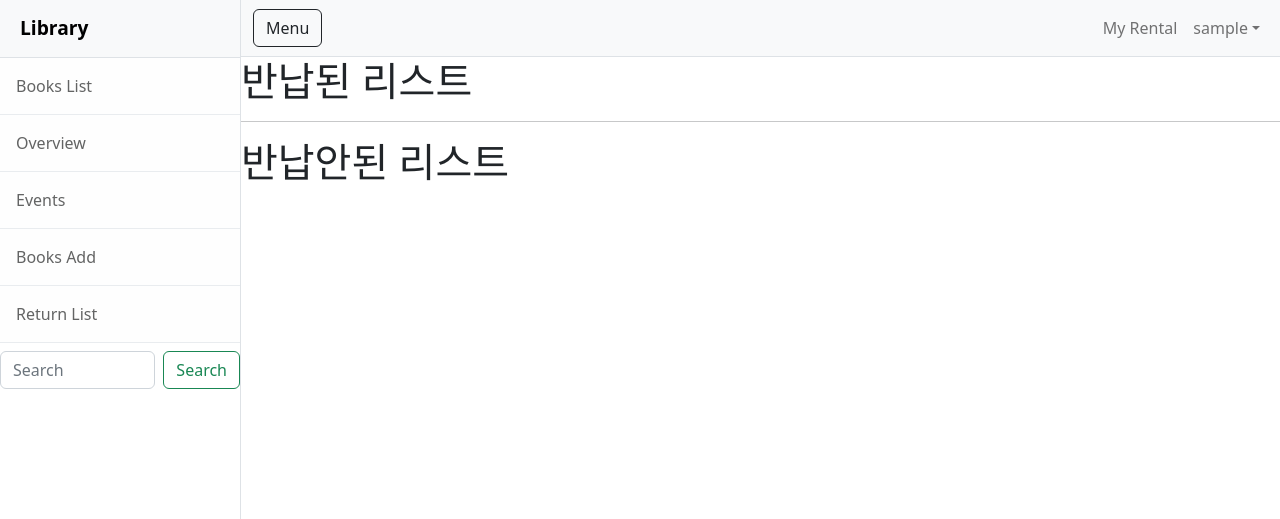
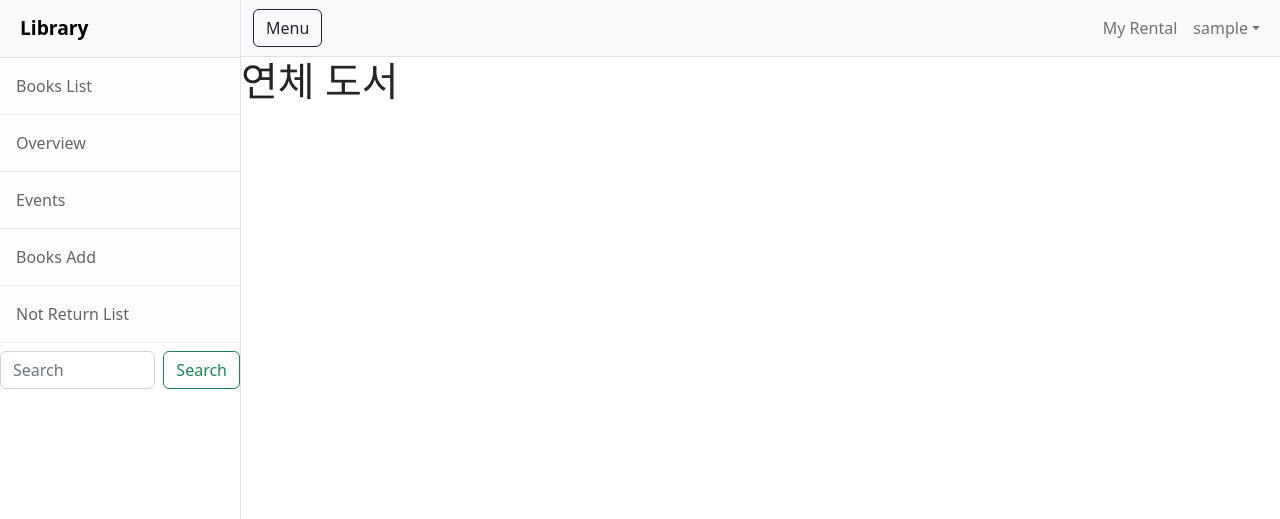
Before and after one commit to Lee816/techit_django_project_1, a Django app: page /books/return_books/ in a window 1280 px wide. Shown: the top 519 px of the page. Run offline with Django 4.2, Linux system fonts and the light colour scheme; the visitor is signed in with stand-in values (Sample User, id 1); data that the repository does not hold is empty; some libraries are stand-ins or nearby versions.

Commit message:
연체도서 출력

```diff
--- a/books/views.py
+++ b/books/views.py
@@ -77,9 +77,8 @@ def BookReturn(request, book_id):
 @login_required
 def BookReturnList(request):
     if request.user.is_superuser:
-        rental_books = Books_rental.objects.filter(book_return=True)
-        not_rental_books = Books_rental.objects.filter(book_return=False)
-        return render(request, 'books/return_list.html', {'rental_books':rental_books,'not_rental_books':not_rental_books})
+        not_rental_books = Books_rental.objects.filter(book_return=False, return_date__lt=timezone.localdate())
+        return render(request, 'books/not_return_list.html', {'not_rental_books':not_rental_books})
     else:
         return redirect('books:books_list')
 
--- a/templates/base.html
+++ b/templates/base.html
@@ -23,7 +23,7 @@
                 <a class="list-group-item list-group-item-action list-group-item-light p-3" href="#!">Events</a>
                 {% if request.user.is_superuser %}
                 <a class="list-group-item list-group-item-action list-group-item-light p-3" href="{% url 'books:book_create' %}">Books Add</a>
-                <a class="list-group-item list-group-item-action list-group-item-light p-3" href="{% url 'books:return_books' %}">Return List</a>
+                <a class="list-group-item list-group-item-action list-group-item-light p-3" href="{% url 'books:return_books' %}">Not Return List</a>
                 {% endif %}
                 <form class='d-flex flex-row mt-2' method="POST" action="{% url 'books:book_search' %}">
                     {% csrf_token %}
--- /dev/null
+++ b/templates/books/not_return_list.html
@@ -0,0 +1,8 @@
+{% extends 'base.html' %}
+
+{% block contents %}
+    <h1>연체 도서</h1>
+    {% for not_rental_book in not_rental_books %}
+        {{ not_rental_book.book }} - {{ not_rental_book.user }} - {{ not_rental_book.return_date }}
+    {% endfor %}
+{% endblock contents %}
--- a/templates/books/return_list.html
+++ /dev/null
@@ -1,21 +0,0 @@
-{% extends 'base.html' %}
-
-{% block contents %}
-    <h1>반납된 리스트</h1>
-    {% for rental_book in rental_books %}
-        {{ rental_book.book }}
-        <form action="{% url 'books:book_return' rental_book.book.id %}" method="post">
-            {% csrf_token %}
-            <p><input type="submit" value="Return"></p>
-        </form>
-    {% endfor %}
-    <hr>
-    <h1>반납안된 리스트</h1>
-    {% for not_rental_book in not_rental_books %}
-        {{ not_rental_book.book }}
-        <form action="{% url 'books:book_return' not_rental_book.book.id %}" method="post">
-            {% csrf_token %}
-            <p><input type="submit" value="Return"></p>
-        </form>
-    {% endfor %}
-{% endblock contents %}
```
